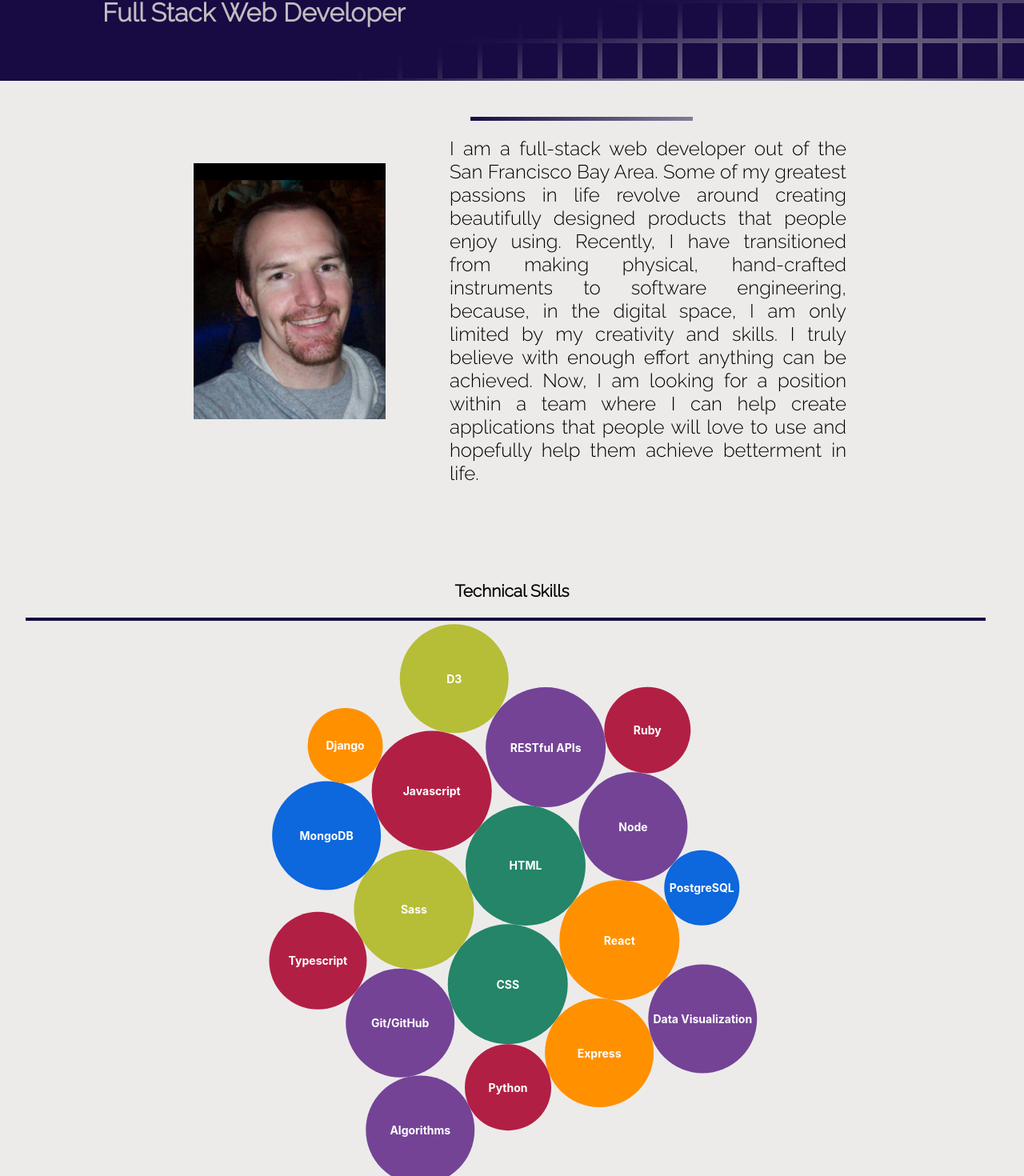
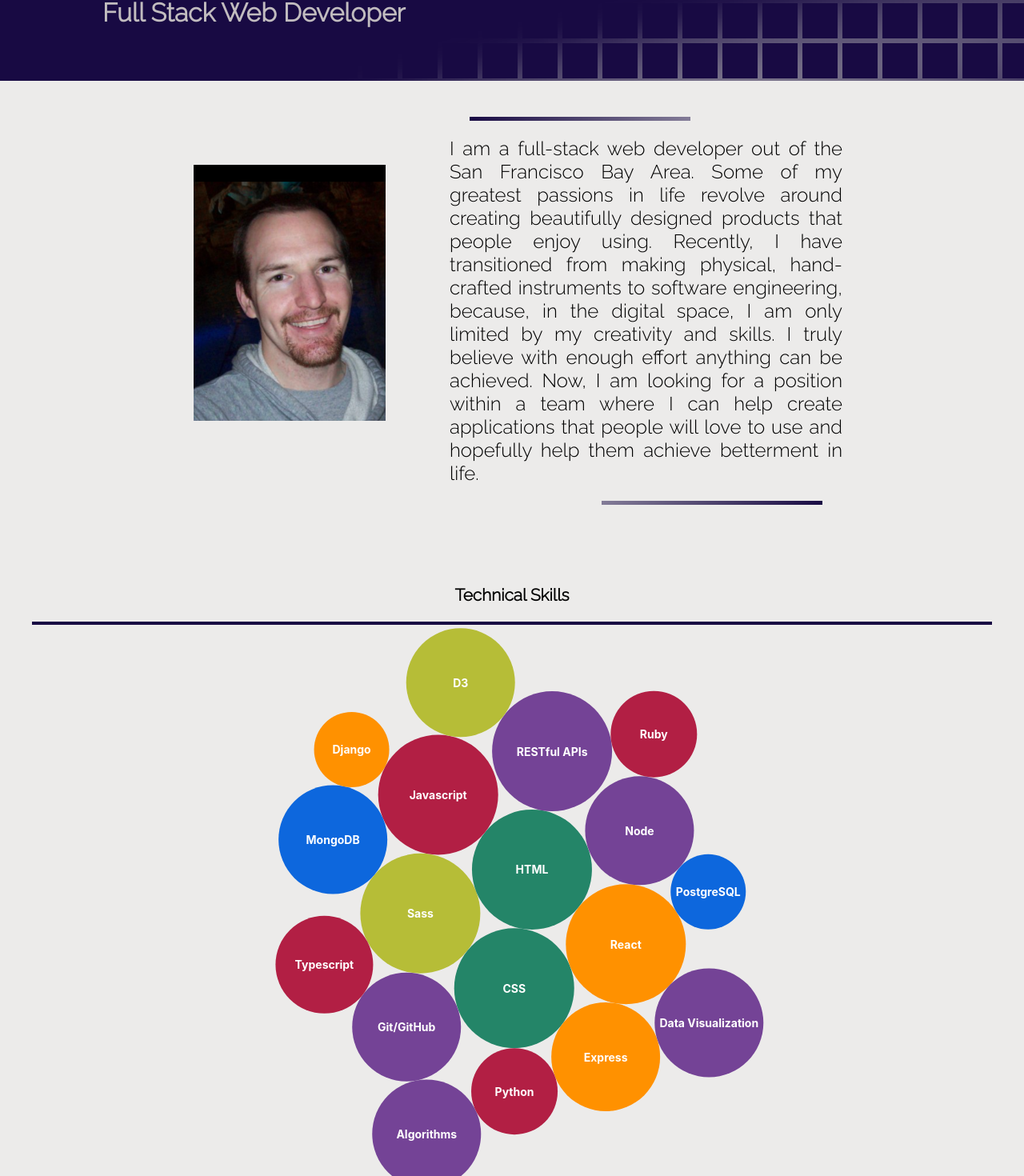
Before and after one commit to TheTeck/Portfolio3, a React (Create React App) app: page / in a window 1280 px wide. Shown: the part 99-1569 px from the top of the page at 80% size. Built offline with nearby package versions, Linux system fonts and the light colour scheme.

Commit message:
Adjust margin around the about me paragraph to show the lower layer and center the technical skills

```diff
--- a/src/Pages/HomePage/HomePage.scss
+++ b/src/Pages/HomePage/HomePage.scss
@@ -21,6 +21,8 @@ h1 {
   position: relative;
   z-index: 1;
   margin-top: 50px;
+  margin-bottom: 5px;
+  margin-right: 5px;
 
   &::before {
     content: "";
@@ -76,6 +78,8 @@ h1 {
   margin-bottom: 6em;
   margin-left: auto;
   margin-right: auto;
+  display: flex;
+  justify-content: center;
   width: 95%;
 }
 
```
